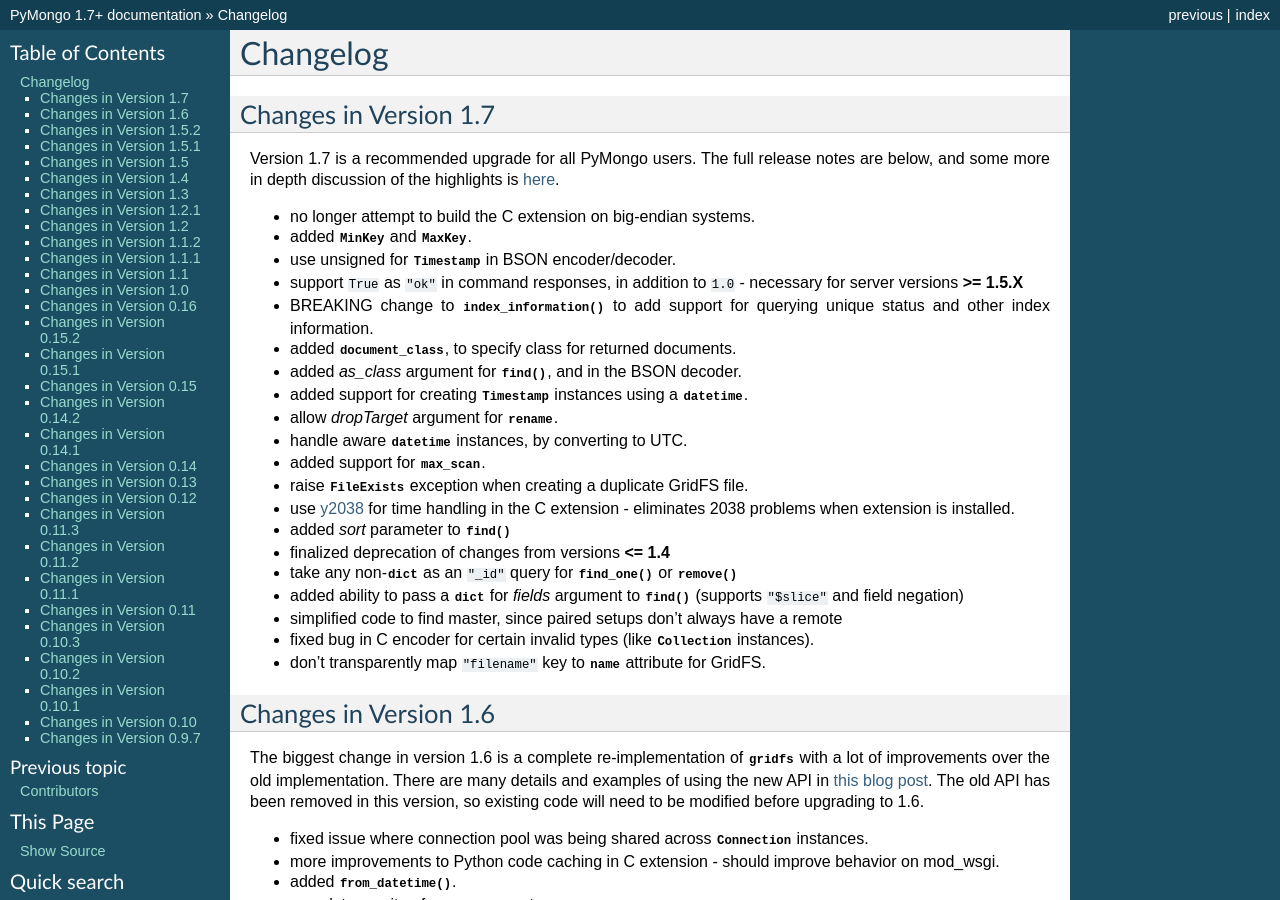
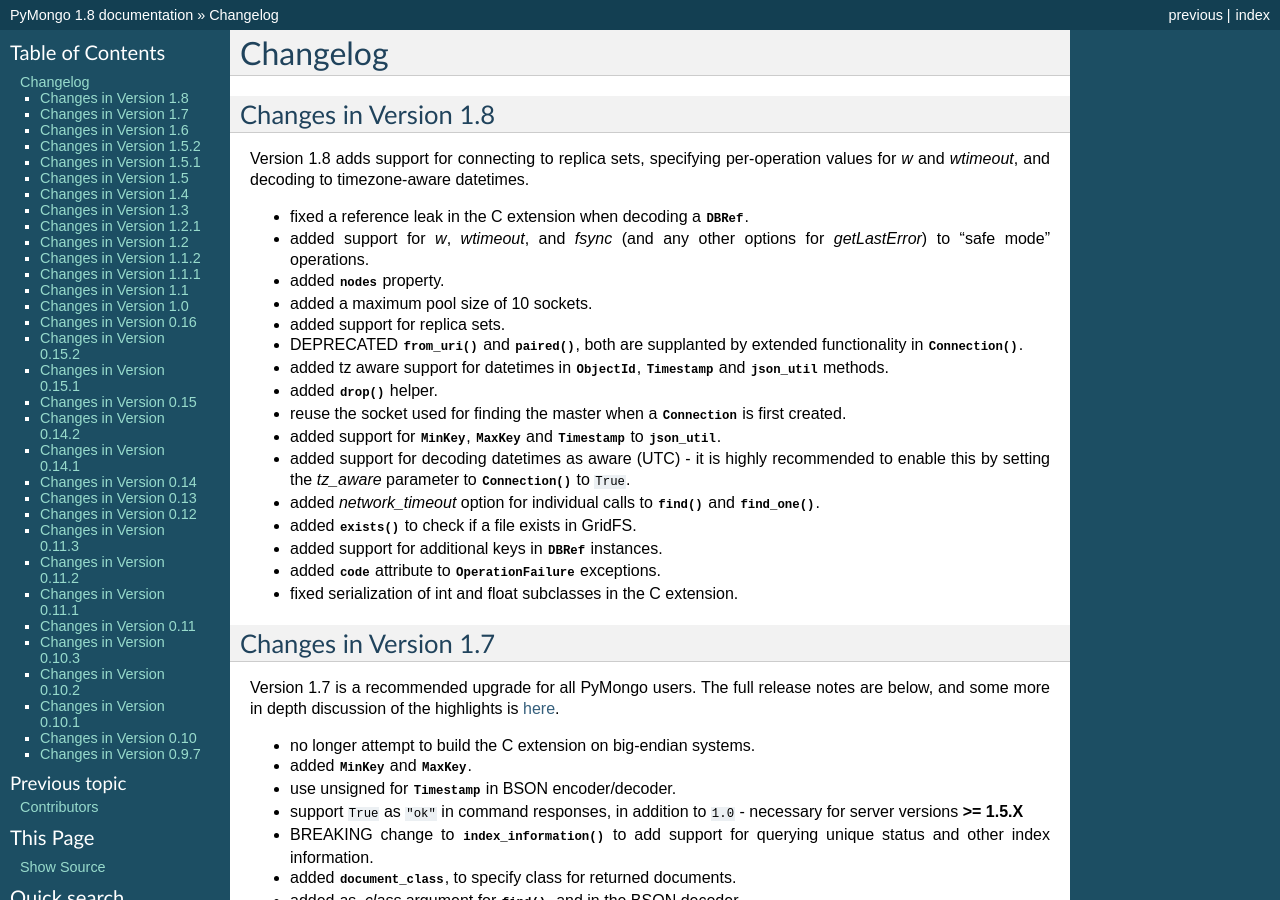
Before and after one commit to mongodb/mongo-python-driver, a Sphinx documentation site: the page built from doc/changelog.rst, in a window 1280 px wide and 900 px high. Built offline with Sphinx 7.4.7, drawn with Linux system fonts in a browser that asks for light colours; pages that are not in the unit, such as notebooks, are missing from menus; some of the changed text lies outside the part shown.

Commit message:
BUMP 1.8 - see changelog for details

```diff
--- a/doc/changelog.rst
+++ b/doc/changelog.rst
@@ -1,10 +1,54 @@
 Changelog
 =========
+
+Changes in Version 1.8
+----------------------
+
+Version 1.8 adds support for connecting to replica sets, specifying
+per-operation values for `w` and `wtimeout`, and decoding to
+timezone-aware datetimes.
+
+- fixed a reference leak in the C extension when decoding a
+  :class:`~pymongo.dbref.DBRef`.
+- added support for `w`, `wtimeout`, and `fsync` (and any other
+  options for `getLastError`) to "safe mode" operations.
+- added :attr:`~pymongo.connection.Connection.nodes` property.
+- added a maximum pool size of 10 sockets.
+- added support for replica sets.
+- DEPRECATED :meth:`~pymongo.connection.Connection.from_uri` and
+  :meth:`~pymongo.connection.Connection.paired`, both are supplanted
+  by extended functionality in :meth:`~pymongo.connection.Connection`.
+- added tz aware support for datetimes in
+  :class:`~pymongo.objectid.ObjectId`,
+  :class:`~pymongo.timestamp.Timestamp` and :mod:`~pymongo.json_util`
+  methods.
+- added :meth:`~pymongo.collection.Collection.drop` helper.
+- reuse the socket used for finding the master when a
+  :class:`~pymongo.connection.Connection` is first created.
+- added support for :class:`~pymongo.min_key.MinKey`,
+  :class:`~pymongo.max_key.MaxKey` and
+  :class:`~pymongo.timestamp.Timestamp` to :mod:`~pymongo.json_util`.
+- added support for decoding datetimes as aware (UTC) - it is highly
+  recommended to enable this by setting the `tz_aware` parameter to
+  :meth:`~pymongo.connection.Connection` to ``True``.
+- added `network_timeout` option for individual calls to
+  :meth:`~pymongo.collection.Collection.find` and
+  :meth:`~pymongo.collection.Collection.find_one`.
+- added :meth:`~gridfs.GridFS.exists` to check if a file exists in
+  GridFS.
+- added support for additional keys in :class:`~pymongo.dbref.DBRef`
+  instances.
+- added :attr:`~pymongo.errors.OperationFailure.code` attribute to
+  :class:`~pymongo.errors.OperationFailure` exceptions.
+- fixed serialization of int and float subclasses in the C extension.
 
 Changes in Version 1.7
 ----------------------
 
-Version 1.7 is a recommended upgrade for all PyMongo users. The full release notes are below, and some more in depth discussion of the highlights is `here <http://dirolf.com/2010/06/17/pymongo-1.7-released.html>`_.
+Version 1.7 is a recommended upgrade for all PyMongo users. The full
+release notes are below, and some more in depth discussion of the
+highlights is `here
+<http://dirolf.com/2010/06/17/pymongo-1.7-released.html>`_.
 
 - no longer attempt to build the C extension on big-endian systems.
 - added :class:`~pymongo.min_key.MinKey` and
--- a/gridfs/__init__.py
+++ b/gridfs/__init__.py
@@ -212,7 +212,7 @@
           - `**kwargs` (optional): keyword arguments are used as a
             query document, if they're present.
 
-        .. versionadded:: 1.7+
+        .. versionadded:: 1.8
         """
         if kwargs:
             return self.__files.find_one(kwargs) is not None
--- a/pymongo/__init__.py
+++ b/pymongo/__init__.py
@@ -39,7 +39,7 @@
 """Profile all operations."""
 
 # Remember to change in setup.py as well!
-version = "1.7+"
+version = "1.8"
 """Current version of PyMongo."""
 
 Connection = PyMongo_Connection
--- a/setup.py
+++ b/setup.py
@@ -20,7 +20,7 @@
 from distutils.core import Extension
 
 # Remember to change in pymongo/__init__.py as well!
-version = "1.7+"
+version = "1.8"
 
 f = open("README.rst")
 try:
```
Also changed, not shown: 8 other files.
